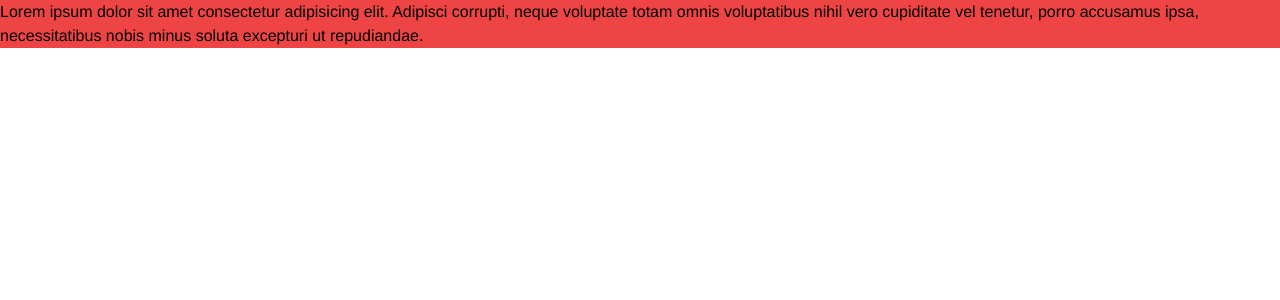
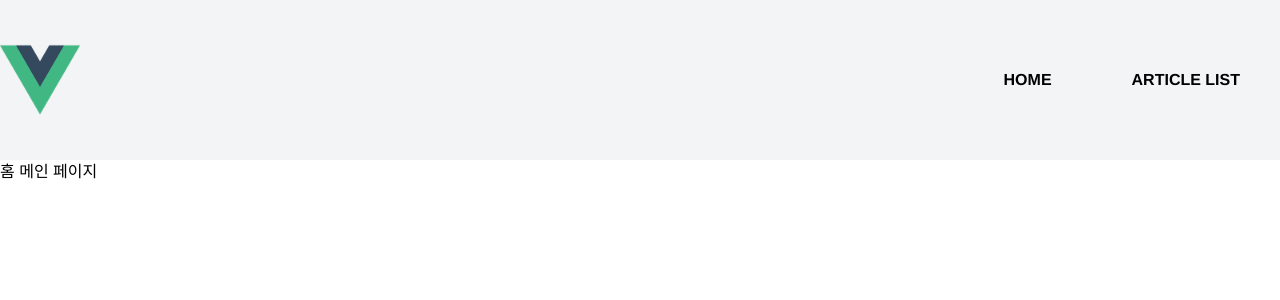
Before and after one commit to nwh1124/vue, a Vue app: page / in a window 1280 px wide. Shown: the top 300 px of the page. Built offline with nearby package versions, Linux system fonts and the light colour scheme.

Commit message:
홈 메인, 게시물 리스트 페이지 추가

```diff
--- a/package.json
+++ b/package.json
@@ -7,7 +7,8 @@
     "serve": "vite preview"
   },
   "dependencies": {
-    "vue": "^3.0.5"
+    "vue": "^3.0.5",
+    "vue-router": "^4.0.3"
   },
   "devDependencies": {
     "@vitejs/plugin-vue": "^1.1.4",
--- a/src/App.vue
+++ b/src/App.vue
@@ -1,14 +1,39 @@
 <template>
-  <div class="bg-red-500 container mx-auto">
-    Lorem ipsum dolor sit amet consectetur adipisicing elit. Adipisci corrupti, neque voluptate totam omnis voluptatibus nihil vero cupiditate vel tenetur, porro accusamus ipsa, necessitatibus nobis minus soluta excepturi ut repudiandae.
-  </div>
+  <header class="header-bar h-40 bg-gray-100">
+    <div class="container mx-auto flex h-full">
+      <router-link to="/" class="h-full flex items-center">
+        <img class="block w-20" src="./assets/logo.png" alt="">
+      </router-link>
+
+      <div class="flex-grow"></div>
+
+      <nav class="header-bar__menu-box-1">
+        <ul class="flex h-full">
+          <li>
+            <router-link to="/" class="h-full flex items-center font-bold px-10 hover:bg-black hover:text-white">
+              HOME
+            </router-link>
+          </li>
+          <li>
+            <router-link to="/article/list" class="h-full flex items-center font-bold px-10 hover:bg-black hover:text-white">
+              ARTICLE LIST
+            </router-link>
+          </li>
+        </ul>
+      </nav>
+    </div>
+  </header>
+  <main>
+    <router-view></router-view>
+  </main>
 </template>
 
 <script lang="ts">
 import { defineComponent } from 'vue'
-
 export default defineComponent({
-  name: 'App'
+  name: 'App',
+  components: {
+  }
 })
 </script>
 
@@ -16,10 +41,12 @@
 html, body {
   margin:0;
 }
-
-#app{
+#app {
   font-family: Avenir, Helvetica, Arial, sans-serif;
   -webkit-font-smoothing: antialiased;
   -moz-osx-font-smoothing: grayscale;
 }
 </style>
+
+<style scoped>
+</style>
--- /dev/null
+++ b/src/pages/ArticleListPage.vue
@@ -0,0 +1,18 @@
+<template>
+  <section class="title-bar">
+    <h1 class="container mx-auto">
+      게시물 리스트 페이지
+    </h1>
+  </section>
+</template>
+
+<script lang="ts">
+import { defineComponent } from 'vue'
+
+export default defineComponent({
+  name: 'ArticleListPage'
+})
+</script>
+
+<style>
+</style>
--- /dev/null
+++ b/src/pages/HomeMainPage.vue
@@ -0,0 +1,18 @@
+<template>
+  <section class="title-bar">
+    <h1 class="container mx-auto">
+      홈 메인 페이지
+    </h1>
+  </section>
+</template>
+
+<script lang="ts">
+import { defineComponent } from 'vue'
+
+export default defineComponent({
+  name: 'HomeMainPage'
+})
+</script>
+
+<style>
+</style>
```
Also changed, not shown: src/main.ts (+16 -1 lines), 1 other file (tests, documents, lock files or other folders).
